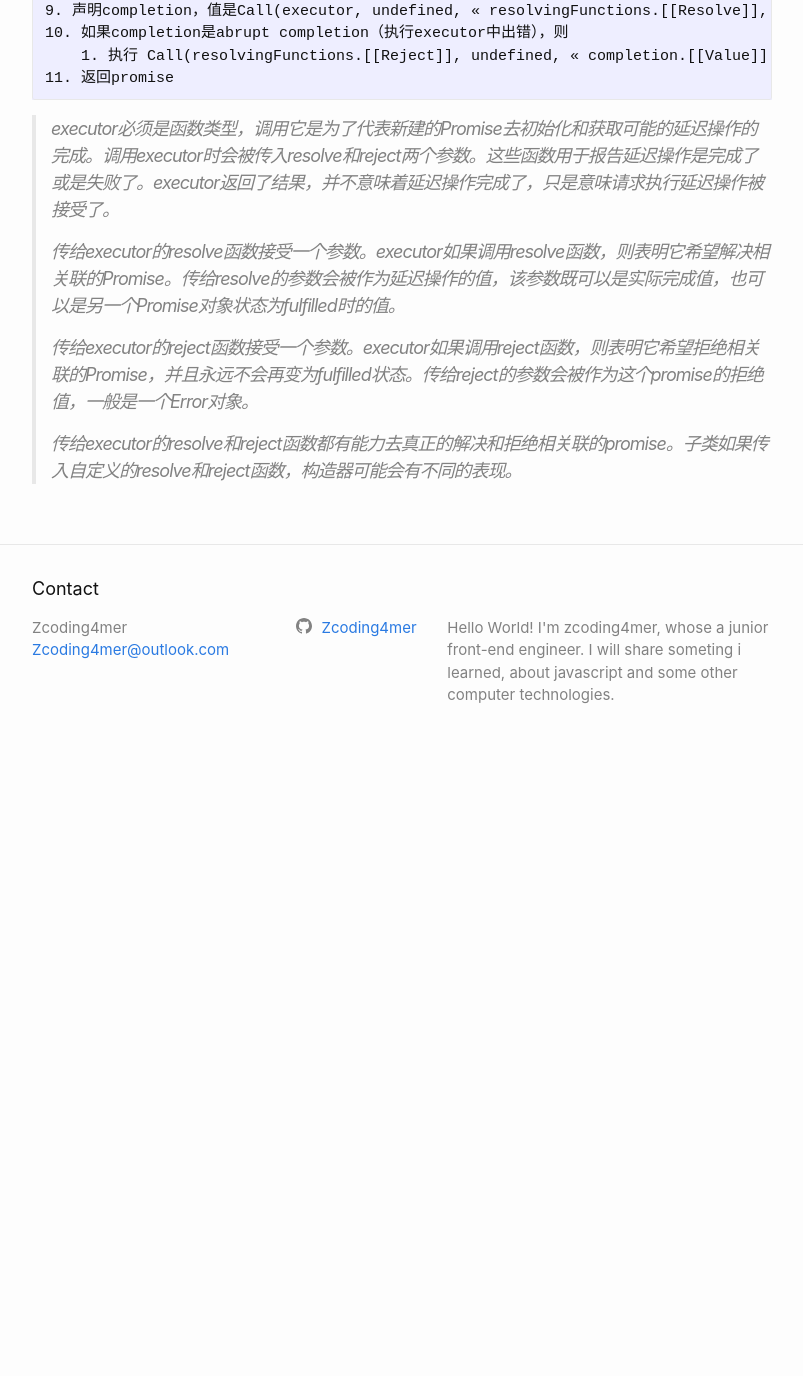
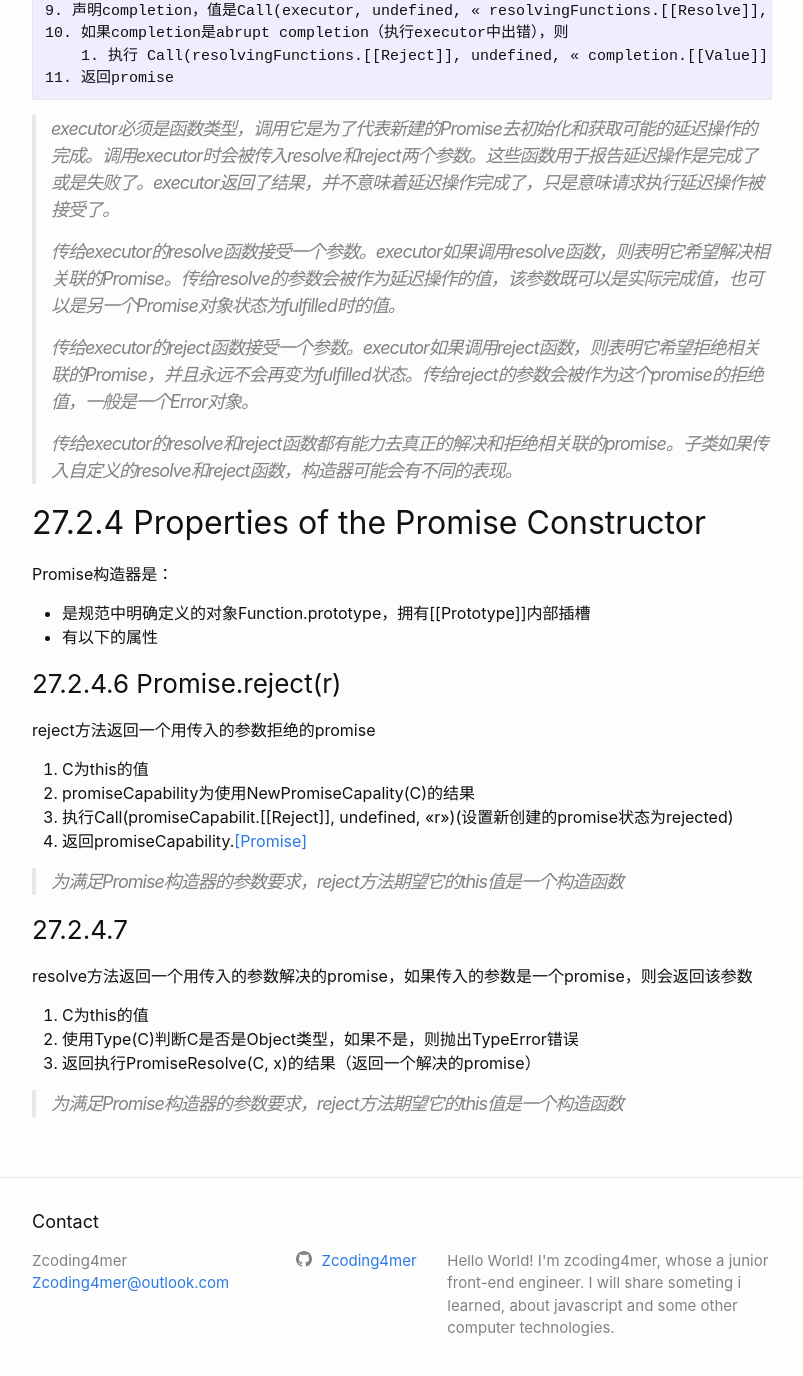
Before and after one commit to Zcoding4mer/Zcoding4mer.github.io, a Jekyll site: the page built from _posts/javascript/2021-07-10-ecmascript-specification-promise.md, in a window 1280 px wide and 1400 px high, scrolled down 3057 px. Shown: the top 1376 px of the window, without its empty margins (238-1041 px from the left). Built offline with Jekyll 4.4.1, drawn with Linux system fonts in a browser that asks for light colours; comment, search, counter and statistics services are not loaded; before the commit the page ends 3824 px from its top, so only the background shows below that.

Commit message:
feat: add Promise property part translating

```diff
--- a/_posts/javascript/2021-07-10-ecmascript-specification-promise.md
+++ b/_posts/javascript/2021-07-10-ecmascript-specification-promise.md
@@ -126,3 +126,30 @@ Promise构造器：
 >传给executor的reject函数接受一个参数。executor如果调用reject函数，则表明它希望拒绝相关联的Promise，并且永远不会再变为fulfilled状态。传给reject的参数会被作为这个promise的拒绝值，一般是一个Error对象。
 >
 >传给executor的resolve和reject函数都有能力去真正的解决和拒绝相关联的promise。子类如果传入自定义的resolve和reject函数，构造器可能会有不同的表现。
+
+## 27.2.4 Properties of the Promise Constructor
+
+Promise构造器是：
+  - 是规范中明确定义的对象Function.prototype，拥有[[Prototype]]内部插槽
+  - 有以下的属性
+
+### 27.2.4.6 Promise.reject(r)
+
+reject方法返回一个用传入的参数拒绝的promise
+
+  1. C为this的值
+  2. promiseCapability为使用NewPromiseCapality(C)的结果
+  3. 执行Call(promiseCapabilit.[[Reject]], undefined, <<r>>)(设置新创建的promise状态为rejected)
+  4. 返回promiseCapability.[[Promise]](返回新创建的promise)
+
+>为满足Promise构造器的参数要求，reject方法期望它的this值是一个构造函数
+
+### 27.2.4.7
+
+resolve方法返回一个用传入的参数解决的promise，如果传入的参数是一个promise，则会返回该参数
+
+  1. C为this的值
+  2. 使用Type(C)判断C是否是Object类型，如果不是，则抛出TypeError错误
+  3. 返回执行PromiseResolve(C, x)的结果（返回一个解决的promise）
+
+>为满足Promise构造器的参数要求，reject方法期望它的this值是一个构造函数
```
